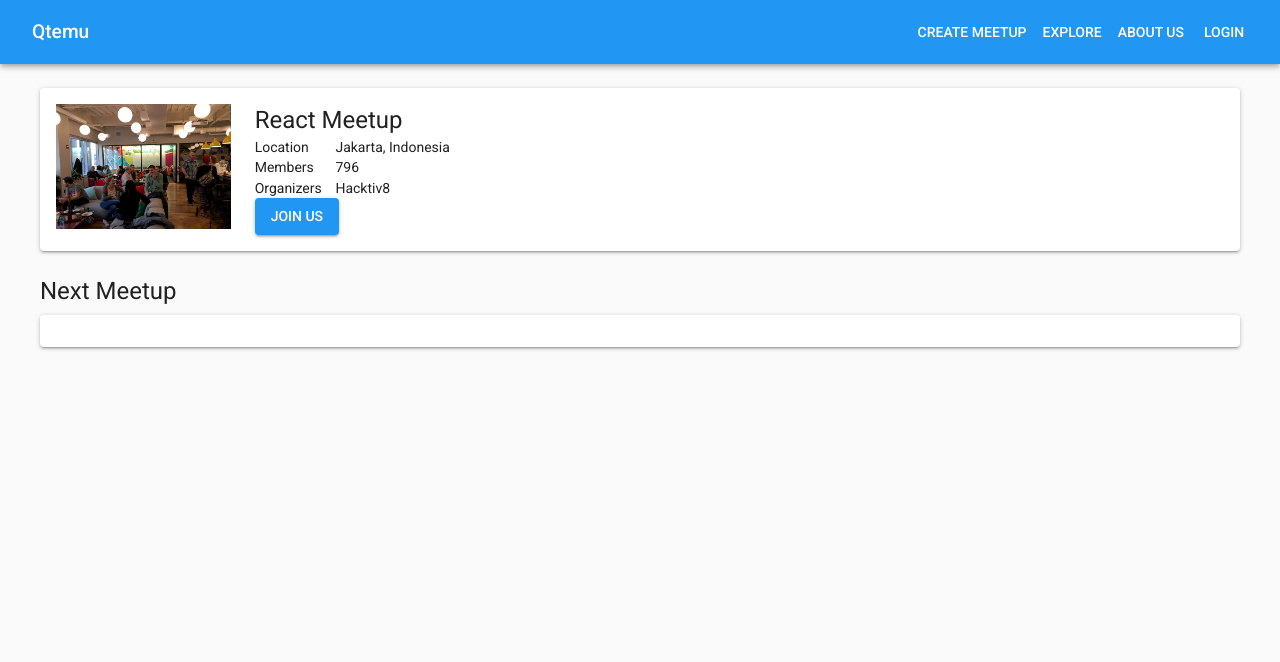
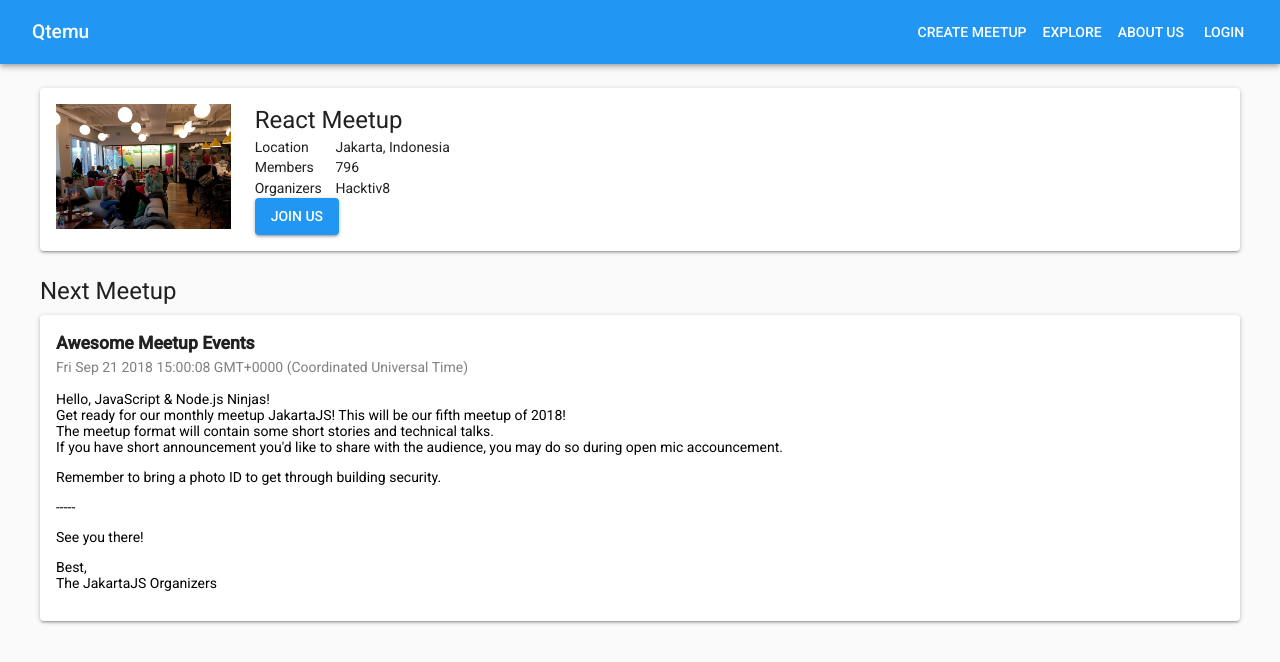
Before and after one commit to rickynugroho/qtemu_material_ui, a React (Create React App) app: page / in a window 1280 px wide. Shown: the top 662 px of the page. Built offline with nearby package versions, Linux system fonts and the light colour scheme.

Commit message:
Add next meetup section

```diff
--- a/src/pages/index.js
+++ b/src/pages/index.js
@@ -7,6 +7,7 @@ import Section from '../components/molecules/Section';
 import { Grid, Typography, Button } from '@material-ui/core';
 import Image from '../components/atoms/Image';
 import LeftRightField from '../components/molecules/LefRightField';
+import NewsSingle from '../components/molecules/NewsSingle';
 
 
 const styles = theme => ({
@@ -20,11 +21,13 @@ const styles = theme => ({
 });
 
 class Index extends React.Component {
+  // 1. Cara menampilkan raw HTML di react material ui dgn menggunakan Typography
+  // 2. Perbedaan function (material ui) dan component (yg sudah diajarkan), mana yg harus digunakan?
+
   constructor() {
     super();
 
     this.state = {
-      tanggal: new Date().toString(),
       info: {
         meetupName: 'React Meetup',
         meetupImage: '/img/host-meetup.jpg',
@@ -35,6 +38,31 @@ class Index extends React.Component {
       },
       twitter: '@ReactMeetup',
       hashTag: '#reactmeetup',
+      nextMeetups: {
+        title: 'Awesome Meetup Events',
+        date: new Date().toString(),
+        content: `
+          <p>
+            Hello, JavaScript & Node.js Ninjas!<br />
+            Get ready for our monthly meetup JakartaJS! This will be our fifth meetup of 2018!<br />
+            The meetup format will contain some short stories and technical talks.<br />
+            If you have short announcement you'd like to share with the audience, you may do so during open mic accouncement.
+          </p>
+          <p>
+            Remember to bring a photo ID to get through building security.
+          </p>
+          <p>
+            -----
+          </p>
+          <p>
+            See you there!
+          </p>
+          <p>
+            Best,<br />
+            The JakartaJS Organizers
+          </p>
+        `,
+      },
       meetups: [
         {
           id: 39,
@@ -112,7 +140,9 @@ class Index extends React.Component {
         </Section>
 
         <Section title="Next Meetup">
-
+          <NewsSingle title={this.state.nextMeetups.title} date={this.state.nextMeetups.date}>
+            {this.state.nextMeetups.content}
+          </NewsSingle>
         </Section>
 
       </div>
```
